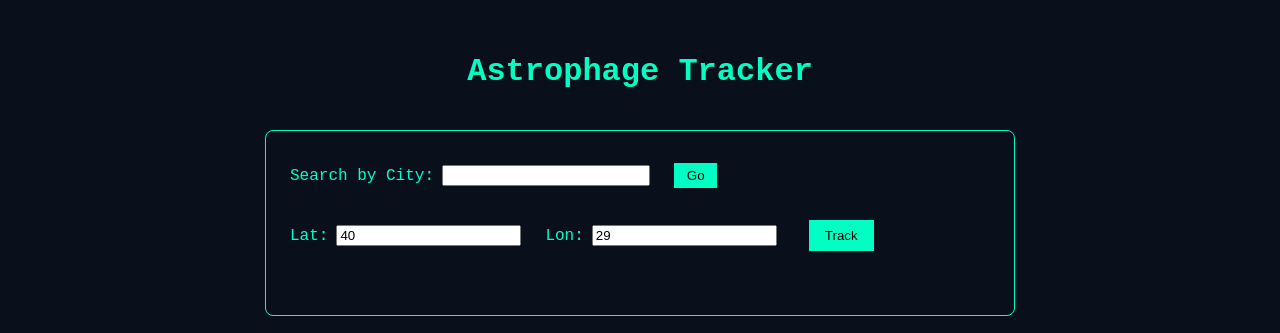
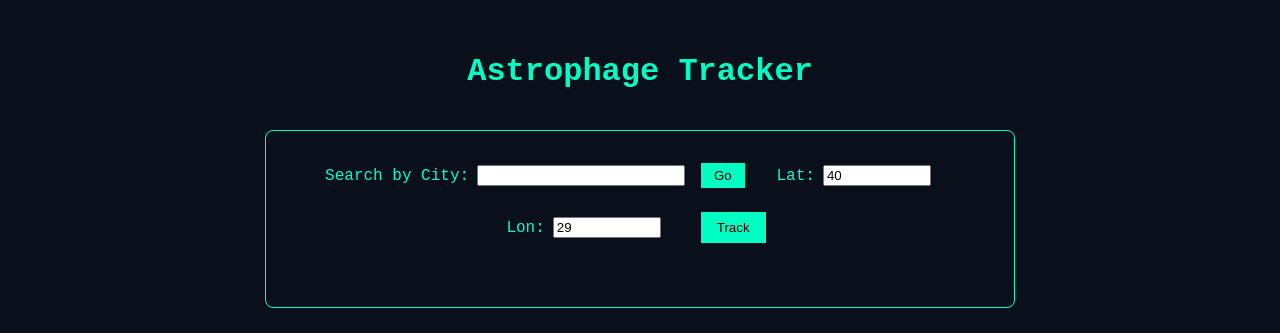
Before and after one commit to ErdagEge/astrophage-tracker, a React (Create React App) app: page / in a window 1280 px wide. Shown: the top 333 px of the page. Built offline with nearby package versions, Linux system fonts and the light colour scheme; no server answers.

Commit message:
Style search form

```diff
--- a/src/App.css
+++ b/src/App.css
@@ -102,3 +102,37 @@ li {
   scrollbar-width: thin;
   scrollbar-color: var(--scroll-thumb) transparent;
 }
+
+/* Center and align the search form */
+.search-form-container {
+  display: flex;
+  justify-content: center;
+  align-items: center;
+}
+
+.search-form {
+  display: flex;
+  flex-wrap: wrap;
+  align-items: center;
+  justify-content: center;
+  gap: 0.5rem;
+  margin-bottom: 2rem;
+}
+
+.search-form label {
+  display: flex;
+  align-items: center;
+  margin-right: 1rem;
+}
+
+.search-form input {
+  margin-left: 0.5rem;
+}
+
+.search-form input[type="text"] {
+  width: 200px;
+}
+
+.search-form input[type="number"] {
+  width: 100px;
+}
--- a/src/App.tsx
+++ b/src/App.tsx
@@ -21,17 +21,14 @@ function App() {
 
 
       <section className="city-search-section">
-        <form
-          onSubmit={(e) => e.preventDefault()}
-          style={{ marginBottom: '2rem' }}
-        >
-          <label style={{ display: 'block', marginBottom: '1rem' }}>
+        <div className="search-form-container">
+          <form className="search-form" onSubmit={(e) => e.preventDefault()}>
+            <label>
               Search by City:
               <input
                 type="text"
                 value={city}
                 onChange={(e) => setCity(e.target.value)}
-              style={{ marginLeft: '0.5rem', width: '200px' }}
               />
               <button
               onClick={async (e) => {
@@ -49,7 +46,6 @@ function App() {
                 }
               }}
                 style={{
-                marginLeft: '1rem',
                   backgroundColor: 'var(--accent-color)',
                   border: 'none',
                   padding: '0.3rem 0.8rem',
@@ -61,7 +57,7 @@ function App() {
               {cityError && <p style={{ color: 'red' }}>{cityError}</p>}
             </label>
 
-          <label style={{ marginRight: '1rem' }}>
+            <label>
               Lat:
               <input
                 type="number"
@@ -80,13 +76,12 @@ function App() {
                   setLatitude(parsed);
                 }
                 }}
-              style={{ marginLeft: '0.5rem' }}
               />
               {latError && (
               <span style={{ color: 'red', marginLeft: '0.5rem' }}>{latError}</span>
               )}
             </label>
-          <label style={{ marginRight: '1rem' }}>
+            <label>
               Lon:
               <input
                 type="number"
@@ -105,7 +100,6 @@ function App() {
                   setLongitude(parsed);
                 }
                 }}
-              style={{ marginLeft: '0.5rem' }}
               />
               {lonError && (
               <span style={{ color: 'red', marginLeft: '0.5rem' }}>{lonError}</span>
@@ -125,6 +119,7 @@ function App() {
             Track
           </button>
           </form>
+        </div>
       </section>
 
       <section className="metrics-panel-section">
```
Lines whose indentation alone changed are shown as unchanged.
